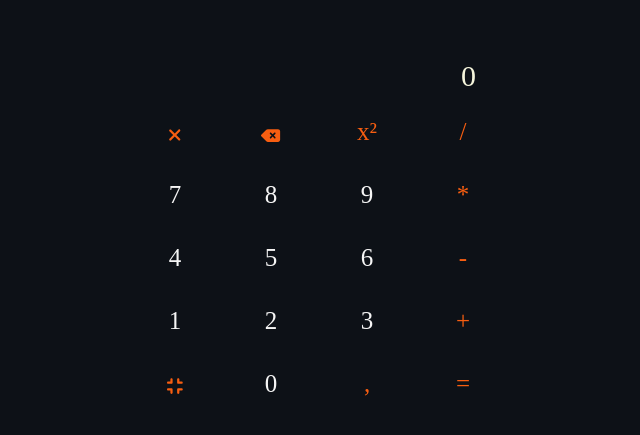
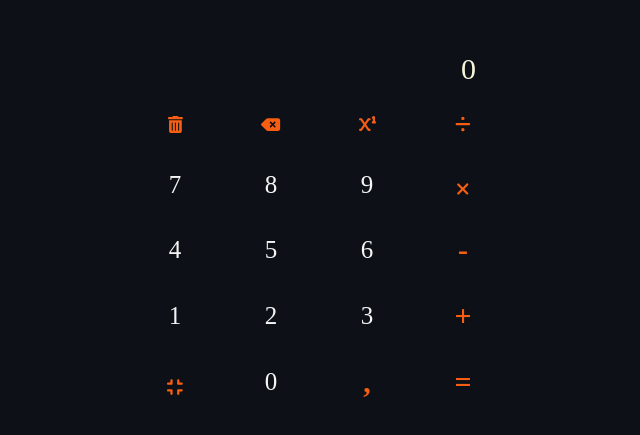
Before and after one commit to dawidkapuza/react-calculator, a React (Create React App) app: page / in a window 1280 px wide. Shown: the part 265-700 px from the top of the page, without its empty margins (321-961 px from the left). Built offline with nearby package versions, Linux system fonts and the light colour scheme; a web font is replaced by a local one.

Commit message:
Floating_Numbers_Fix&Changing_Icons

```diff
--- a/src/components/buttonBox/ButtonBox.jsx
+++ b/src/components/buttonBox/ButtonBox.jsx
@@ -1,11 +1,9 @@
+import { faCompress, faDeleteLeft, faDivide, faMultiply, faPercent, faTrashCan, faSuperscript } from "@fortawesome/free-solid-svg-icons";
+import { FontAwesomeIcon } from "@fortawesome/react-fontawesome";
 import React from "react";
+import { buttonsContent } from "../../utils/buttonsContent";
 import Button from "../UI/button/Button";
 import cl from "./ButtonBox.module.css";
-import { buttonsContent } from "../../utils/buttonsContent";
-import { FontAwesomeIcon } from "@fortawesome/react-fontawesome";
-import { faDeleteLeft } from "@fortawesome/free-solid-svg-icons";
-import { faRemove } from "@fortawesome/free-solid-svg-icons";
-import { faCompress } from "@fortawesome/free-solid-svg-icons";
 
 export default function ButtonBox(props) {
   return (
@@ -15,25 +13,45 @@ export default function ButtonBox(props) {
         return (
           <Button
             key={value}
-            value={value === 'x²' ? '^' : value}
+            value={value}
             data-priority={priority}
             data-unary={unary}
             className={isNaN(+value) ? cl.nonNumericSymbol : cl.numericSymbol}
           >
             {value === "del" ? (
               <FontAwesomeIcon
-                style={{ color: "#f75e11", height: "17px" }}
+                style={{height: "17px" }}
                 icon={faDeleteLeft}
               />
             ) : value === "C" ? (
               <FontAwesomeIcon
-                style={{ color: "#f75e11", height: "18px" }}
-                icon={faRemove}
+                style={{height: "17px" }}
+                icon={faTrashCan}
               />
             ) : value === 'more'? (
               <FontAwesomeIcon
-                style={{ color: "#f75e11", height: "18px" }}
+                style={{height: "18px" }}
                 icon={faCompress}
+              />
+            ) : value === '/'? (
+              <FontAwesomeIcon
+                style={{height: "18px" }}
+                icon={faDivide}
+              />
+            ) : value === '*'? (
+              <FontAwesomeIcon
+                style={{height: "18px" }}
+                icon={faMultiply}
+              />
+            ) : value === '%'? (
+              <FontAwesomeIcon
+                style={{height: "18px" }}
+                icon={faPercent}
+              />
+            ) : value === '^'? (
+              <FontAwesomeIcon
+                style={{height: "17px" }}
+                icon={faSuperscript}
               />
             ) : value}
           </Button>
--- a/src/components/buttonBox/ButtonBox.module.css
+++ b/src/components/buttonBox/ButtonBox.module.css
@@ -8,7 +8,8 @@
 
 .nonNumericSymbol {
   color: #f75e11;
-  font-size: 25px;
+  font-size: 30px;
+  font-weight: 600;
 }
 
 .numericSymbol {
--- a/src/components/interface/Interface.jsx
+++ b/src/components/interface/Interface.jsx
@@ -11,7 +11,7 @@ export default function Interface() {
   return (
     <div className={cl.interface}>
       <Screen>{`\r\r\r\r\r${formattedExpression}\r${
-        result[0]?.operand ? '= ' + numberFormatting(result[0].operand) : 0
+        result ? '= ' + numberFormatting(result) : 0
       }`}</Screen>
 
       <ButtonBox onClick={onClick} />
--- a/src/hooks/useCalculator.js
+++ b/src/hooks/useCalculator.js
@@ -33,6 +33,7 @@ class Calculator extends Methods {
           }
         });
       });
+      result = result[0].operand
     return [result, formattedExpression, onClick];
   };
 }
--- a/src/hooks/useExpression.js
+++ b/src/hooks/useExpression.js
@@ -13,6 +13,8 @@ export const useExpression = (initialValue) => {
     if (btn.value === "more") return; // TO DO...
 
     let length = expression.length ? expression.length - 1 : expression.length;
+    let currentOperand = expression[length]?.operand
+
     if (!isNaN(btn.value)) {
       setExpression((prevValue) => [
         ...expression.slice(0, length),
@@ -23,7 +25,7 @@ export const useExpression = (initialValue) => {
     } else if (btn.value === "C") {
       setExpression([{ operand: initialValue }]);
     } else if (btn.value === "del") {
-      if (expression[length]?.operand === "") {
+      if (currentOperand === "") {
         if (!length) return;
         setExpression([...expression.slice(0, length - 1)]);
       } else {
@@ -31,15 +33,15 @@ export const useExpression = (initialValue) => {
           ...expression.slice(0, length),
           {
             operand:
-              expression[length].operand.slice(
+            currentOperand.slice(
                 0,
-                expression[length].operand.length - 1
+              currentOperand.length - 1
               ) || "",
           },
         ]);
       }
     } else if (btn.value === ",") {
-      if (expression[length].operand.includes(".")) return;
+      if (currentOperand.includes(".")) return;
 
       setExpression((prevValue) => [
         ...expression.slice(0, length),
@@ -51,7 +53,7 @@ export const useExpression = (initialValue) => {
         },
       ]);
     } else {
-      length = expression[length].operand === "" ? length - 1 : length + 1;
+      length = currentOperand === "" ? length - 1 : length + 1;
       if (length < 1) return;
 
       setExpression([
--- a/src/utils/buttonsContent.js
+++ b/src/utils/buttonsContent.js
@@ -1,7 +1,7 @@
 export const buttonsContent = [
   { value: "C", priority: "16", unary: true },
   { value: "del", priority: "15", unary: true },
-  { value: 'x²', priority: "14" },
+  { value: '^', priority: "14" },
   { value: "/", priority: "13" },
   { value: "7",},
   { value: "8",},
--- a/src/utils/numberFormatting.js
+++ b/src/utils/numberFormatting.js
@@ -1,11 +1,11 @@
 export default function numberFormatting(str) {
-  str = str.toString();
-  let num = +str;
+  str = str.toString()
+  let num = +(Number(str)).toFixed(16);
   return str === ""
     ? str
     : str === "0."
     ? "0,"
     : !str.includes(".")
     ? num.toLocaleString("ru-RU")
-    : (+str.split(".")[0]).toLocaleString("ru-RU") + "," + str.split(".")[1];
+    : (+str.split(".")[0]).toLocaleString("ru-RU") + "," + str.split(".")[1]
 }
```
